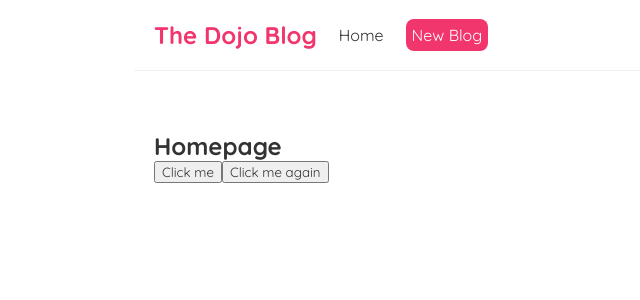
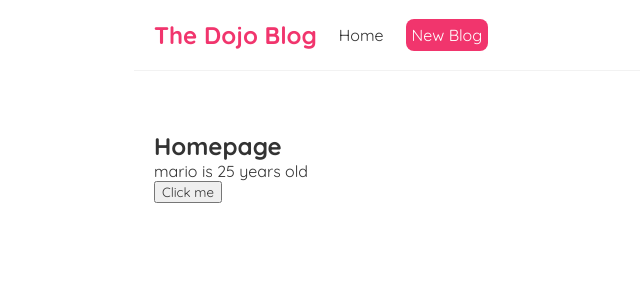
Before and after one commit to dominhdang148/react_learning, a React (Create React App) app: page / in a window 1280 px wide. Shown: the top 300 px of the page, without its empty margins (186-826 px from the left). Built offline with nearby package versions, Linux system fonts and the light colour scheme.

Commit message:
finsihed lesson 8

```diff
--- a/src/Home.js
+++ b/src/Home.js
@@ -1,15 +1,20 @@
+import { useState } from "react";
+
 const Home = () => {
+    //let name = 'mario';
+
+    const [name, setName] = useState('mario');
+    const [age, setAge] = useState(25);
+
     const handleClick = (e) => {
-        console.log("Hello", e);
-    }
-    const handleClickAgain = (name, e) => {
-        console.log('hello ' + name, e.target);
+        setName('luigi');
+        setAge(30);
     }
     return (
         <div className="home">
             <h2>Homepage</h2>
+            <p>{name} is {age} years old</p>
             <button onClick={handleClick}>Click me</button>
-            <button onClick={(e) => handleClickAgain('mario', e)}>Click me again</button>
         </div>
     );
 }
```
